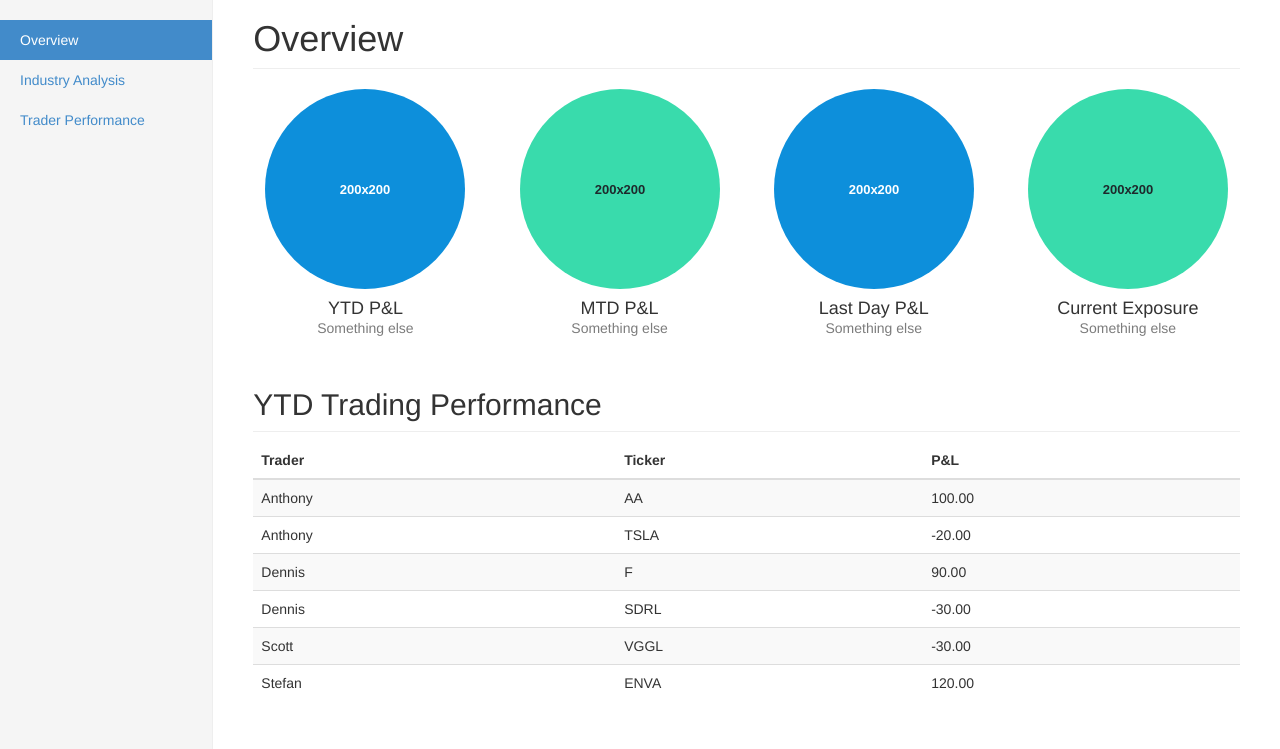
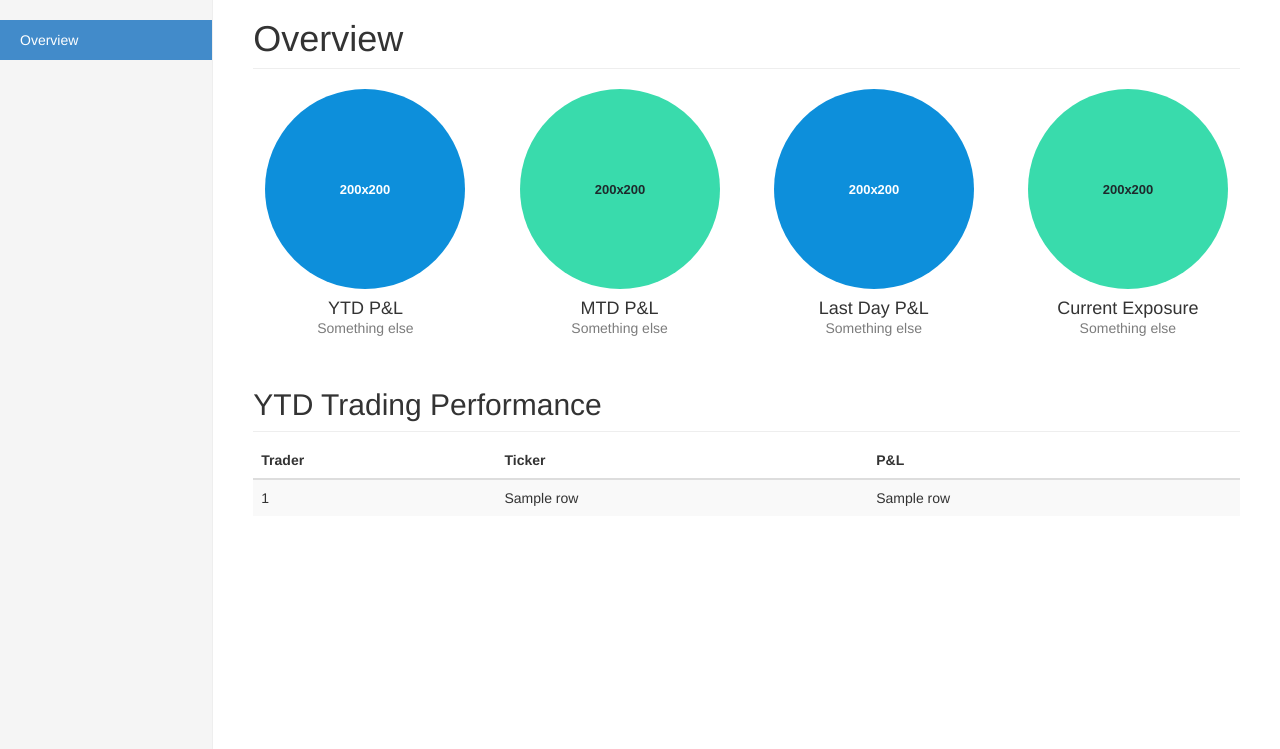
Before and after one commit to acarminati89/wfp_web_app, a Flask app: template app/templates/analytics/dashboard.html in a window 1280 px wide. Shown: the part 51-800 px from the top of the page. Run offline with Flask 2, Linux system fonts and the light colour scheme; the template is opened without the code that fills it: most values are stand-ins (such as "Sample title", 1, 10 or a date in 2020); parts of the project's set-up code (start-up, migrations or seed data) failed here and were passed over; some libraries are stand-ins or nearby versions.

Commit message:
added queries file and began incorporating them

```diff
--- a/app/templates/analytics/dashboard.html
+++ b/app/templates/analytics/dashboard.html
@@ -42,8 +42,10 @@
         <div class="col-sm-3 col-md-2 sidebar">
           <ul class="nav nav-sidebar">
             <li class="active"><a href="#">Overview</a></li>
+            <!--
             <li><a href="#">Industry Analysis</a></li>
             <li><a href="#">Trader Performance</a></li>
+            -->
           </ul>
         </div>
         <div class="col-sm-9 col-sm-offset-3 col-md-10 col-md-offset-2 main">
@@ -83,11 +85,14 @@
                 </tr>
               </thead>
               <tbody>
+                {% for row in y %}
                 <tr>
-                  <td>Anthony</td>
-                  <td>AA</td>
-                  <td>100.00</td>
+                  <td>{{row[0]}}</td>
+                  <td>{{row[1]}}</td>
+                  <td>{{row[2]}}</td>
                 </tr>
+                {% endfor %}
+                <!--
                 <tr>
                   <td>Anthony</td>
                   <td>TSLA</td>
@@ -113,6 +118,7 @@
                   <td>ENVA</td>
                   <td>120.00</td>
                 </tr>
+                -->
               </tbody>
             </table>
           </div>
```
Also changed, not shown: app/templates/analytics/db_test.html (deleted, +0 -16 lines).
